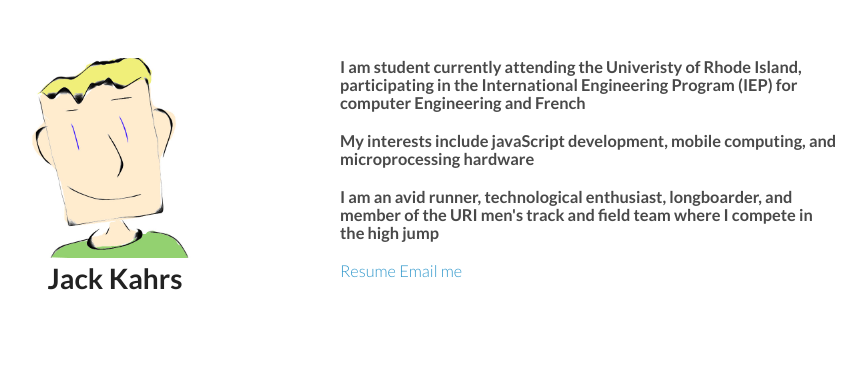
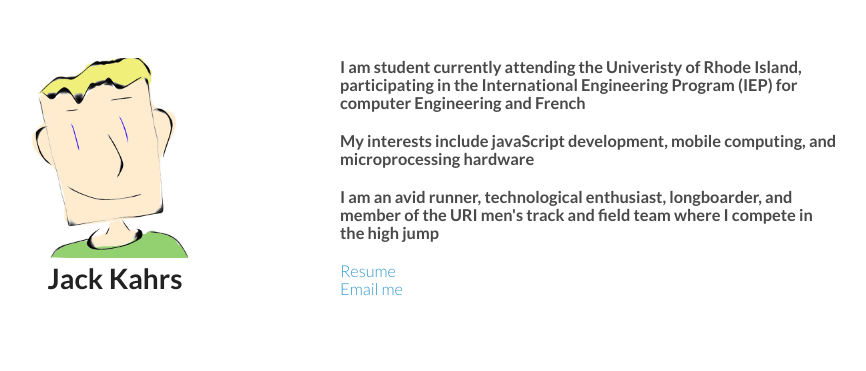
Before and after one commit to Kahrsjohn/kahrsjohn.github.io, a plain HTML site: page index.html in a window 1280 px wide. Shown: the whole page, without its empty margins (230-1096 px from the left). Drawn offline with Linux system fonts and the light colour scheme.

Commit message:
Line break for Email and Resume

```diff
--- a/index.html
+++ b/index.html
@@ -29,7 +29,7 @@
 <p>I am student currently attending the Univeristy of Rhode Island, participating in the International Engineering Program (IEP) for computer Engineering and French </p>
 <p> My interests include javaScript development, mobile computing, and microprocessing hardware </p>
 <p> I am an avid runner, technological enthusiast, longboarder, and member of the URI men's track and field team where I compete in the high jump</p>
-<a href="files/KahrsResume2014.pdf">Resume</a>
+<a href="files/KahrsResume2014.pdf">Resume</a> <br>
 <a href="mailto: Jr.Kahrs@Gmail.com">Email me</a>
       </section>
     </div>
```
